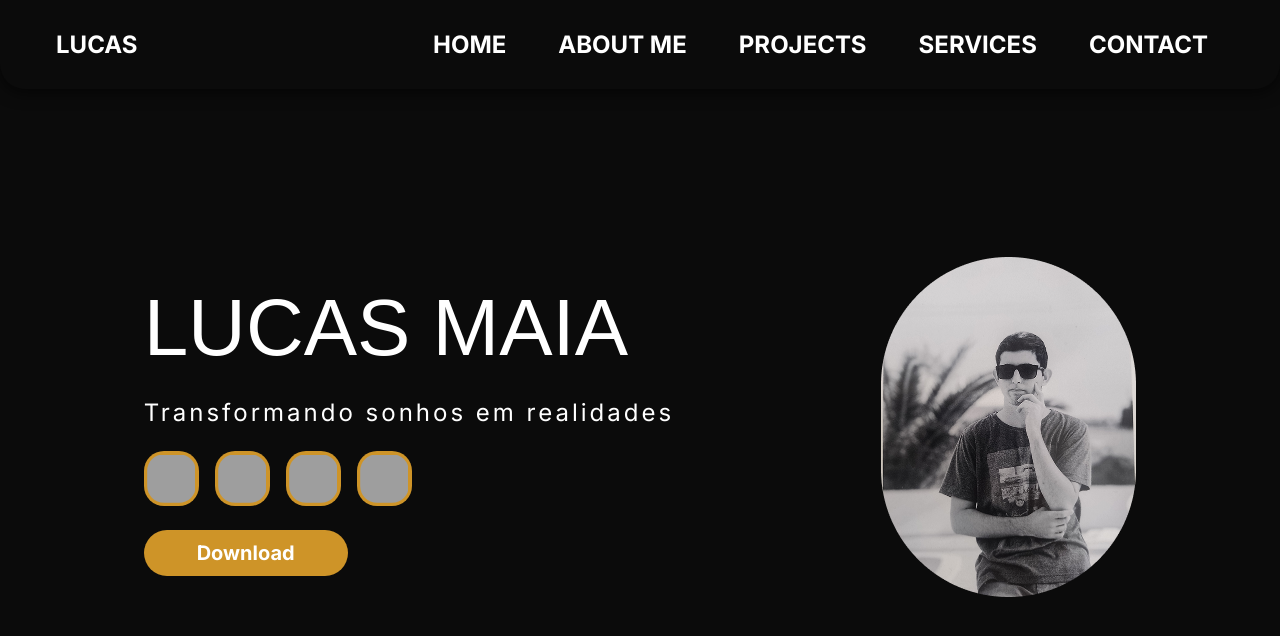
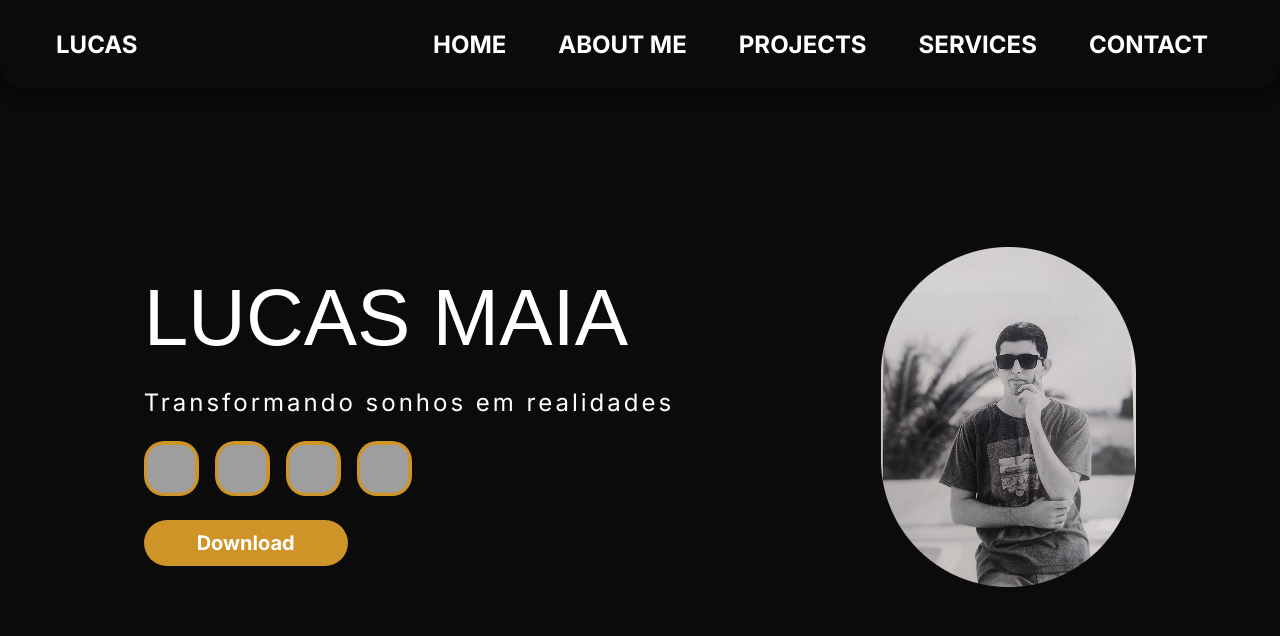
Before and after one commit to Lucasmdl21/PORTIFOLIO, a plain HTML site: page index.html in a window 1280 px wide. Drawn offline with Linux system fonts and the light colour scheme; grey boxes are pictures that could not be loaded; a web font is replaced by a local one.

Commit message:
ATUALIZADO

```diff
--- a/Estilo/style.css
+++ b/Estilo/style.css
@@ -209,7 +209,7 @@ a{
   justify-content: space-around;
   align-items: center;
 
-  min-height: calc(100vh - 120px);
+  min-height: calc(100vh - 140px);
 }
 .hero_section .hero_section_content{
   display: flex;
```
